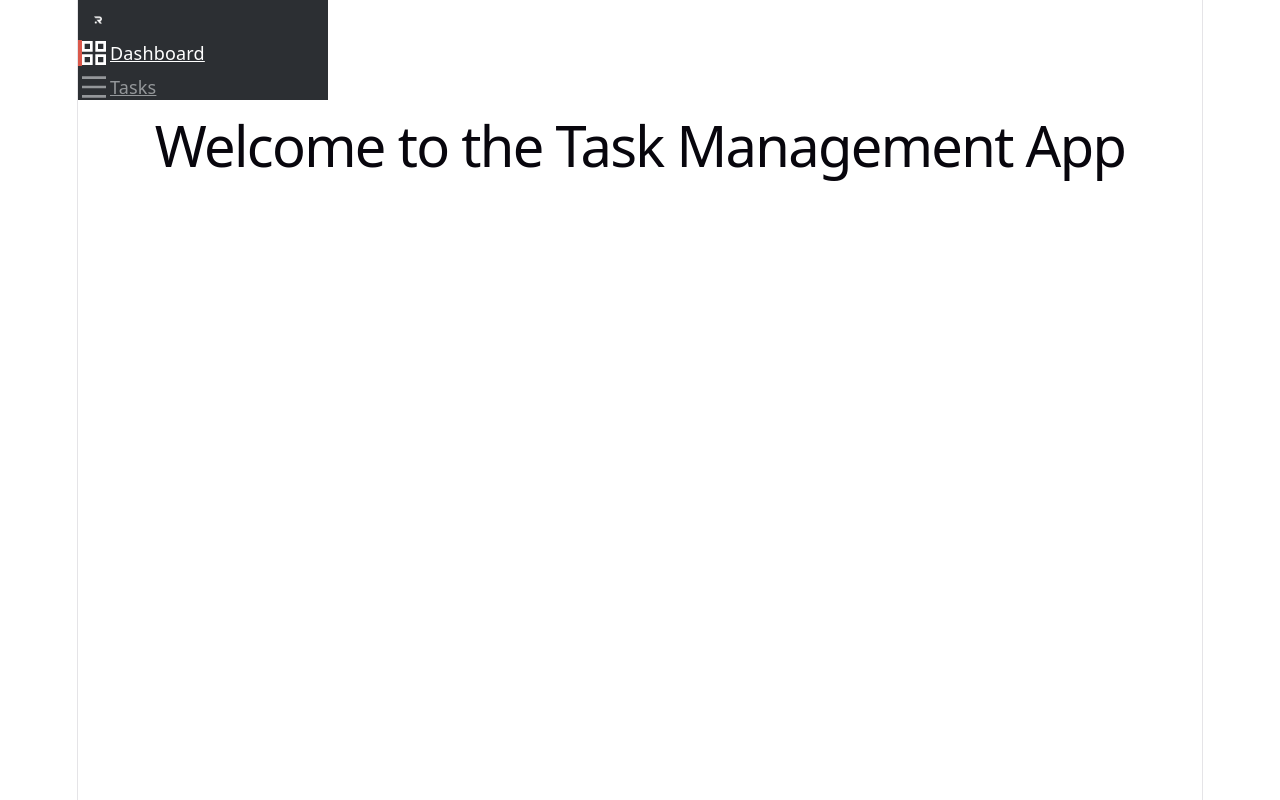
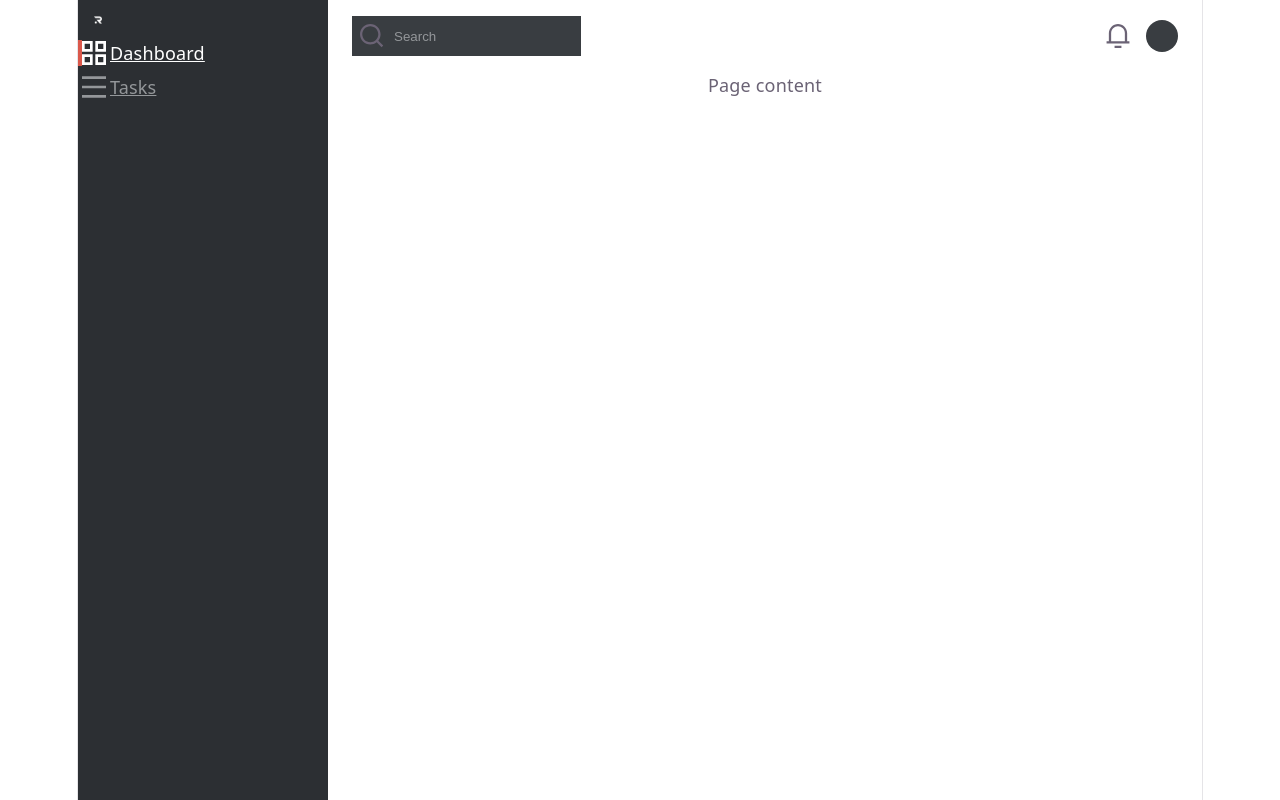
Before and after one commit to boris-ravn/task-management-app, a React (Vite) app: page / in a window 1280 px wide. Built offline with nearby package versions, Linux system fonts and the light colour scheme; no server answers.

Commit message:
feat: build PageWrapper layout component

```diff
--- a/src/App.tsx
+++ b/src/App.tsx
@@ -1,14 +1,13 @@
 import './App.css'
-import { Sidebar } from './components/layout/Sidebar/Sidebar'
+import { PageWrapper } from './components/layout/PageWrapper/PageWrapper'
 
 function App() {
 
   return (
     <>
-      <Sidebar />
-      <main>
-        <h1>Welcome to the Task Management App</h1>
-      </main>
+      <PageWrapper>
+        <div>Page content</div>
+      </PageWrapper>
     </>
   )
 }
--- /dev/null
+++ b/src/components/layout/PageWrapper/PageWrapper.module.css
@@ -0,0 +1,10 @@
+.wrapper {
+  display: grid;
+  grid-template-columns: auto 1fr;
+  height: 100vh;
+}
+
+.content {
+  display: flex;
+  flex-direction: column;
+}
--- /dev/null
+++ b/src/components/layout/PageWrapper/PageWrapper.tsx
@@ -0,0 +1,24 @@
+import type { ReactNode } from 'react'
+import { Sidebar } from '../Sidebar/Sidebar'
+import { Header } from '../Header/Header'
+import styles from './PageWrapper.module.css'
+
+interface PageWrapperProps {
+  children: ReactNode
+}
+
+export function PageWrapper({ children }: PageWrapperProps) {
+  return (
+    <div className={styles.wrapper}>
+      <Sidebar />
+
+      <div className={styles.content}>
+        <Header />
+        <main>
+          {children}
+        </main>
+      </div>
+
+    </div>
+  )
+}
```
Also changed, not shown: .claude/launch.json, 1 other file (tests, documents, lock files or other folders).
